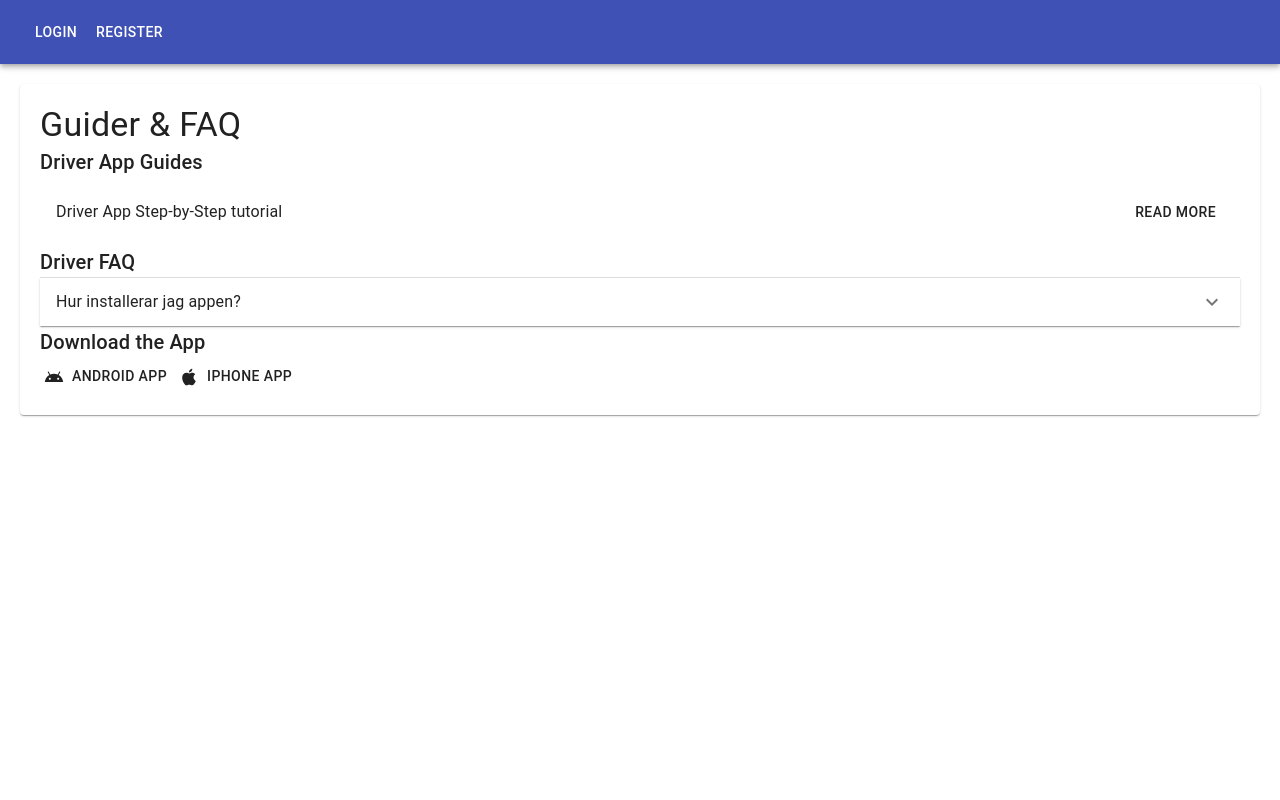
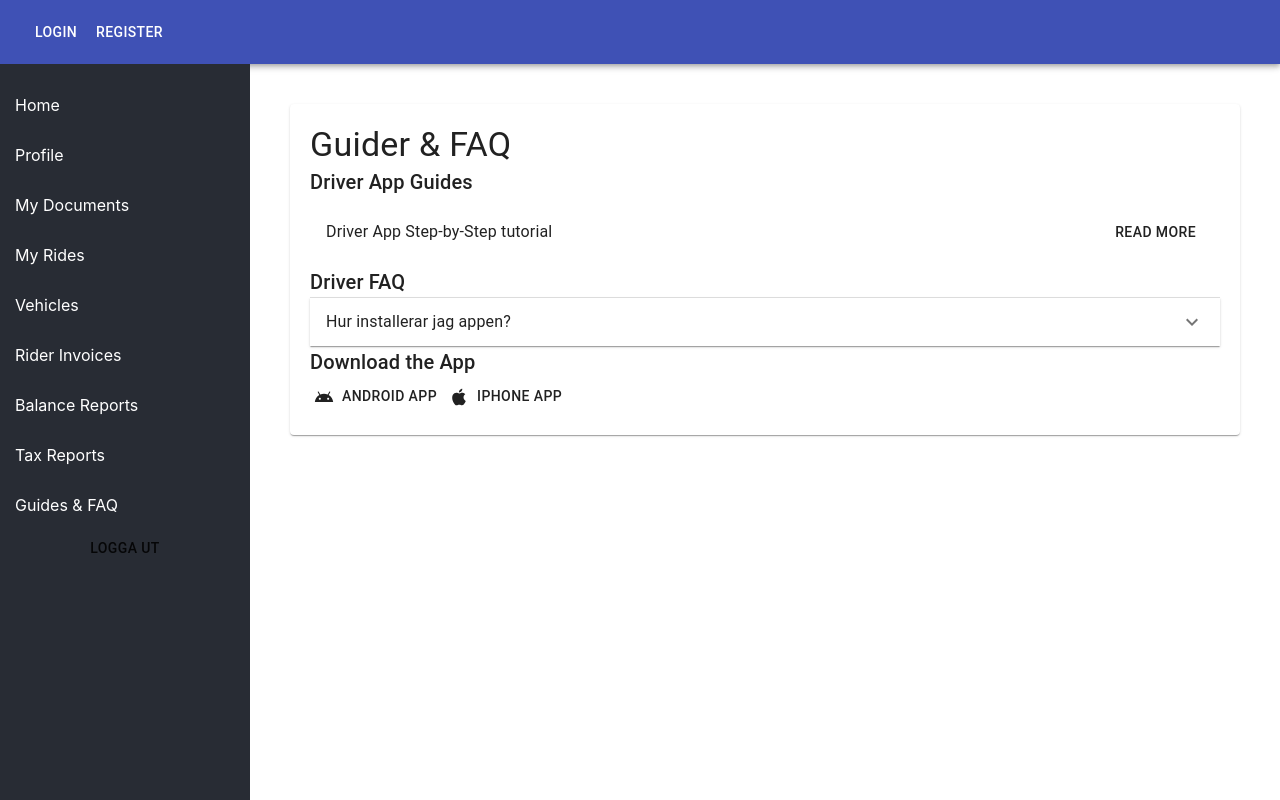
Before and after one commit to muza97/Go-Taxi-Driver.app, a React (Create React App) app in the folder go-taxi-driver.web/: page /guide in a window 1280 px wide. Built offline with nearby package versions, Linux system fonts and the light colour scheme.

Commit message:
small changes and added a sidebar with all the pages

```diff
--- a/go-taxi-driver.web/src/App.css
+++ b/go-taxi-driver.web/src/App.css
@@ -1,38 +1,66 @@
-.App {
-  text-align: center;
+* {
+  margin: 0;
+  padding: 0;
+  box-sizing: border-box;
 }
 
-.App-logo {
-  height: 40vmin;
-  pointer-events: none;
+.App {
+  display: flex;
+  flex-direction: row;
+  min-height: 100vh;
 }
 
-@media (prefers-reduced-motion: no-preference) {
-  .App-logo {
-    animation: App-logo-spin infinite 20s linear;
-  }
+.AppBar {
+  width: 100%;
+  z-index: 1100;
+  margin-bottom: 0;
 }
 
-.App-header {
-  background-color: #282c34;
-  min-height: 100vh;
+.sidebar {
+  width: 250px;
+  position: fixed;
+  top: 64px;
+  left: 0;
+  bottom: 0;
+  overflow-y: auto;
   display: flex;
   flex-direction: column;
-  align-items: center;
-  justify-content: center;
-  font-size: calc(10px + 2vmin);
-  color: white;
+  height: 100vh;
+  background-color: #282c34;
+  padding-top: 1em;
+  padding-bottom: o;
+  margin-bottom: o;
 }
 
-.App-link {
-  color: #61dafb;
+.sidebar a {
+  color: white;
+  padding: 15px;
+  text-decoration: none;
+  display: block;
 }
 
-@keyframes App-logo-spin {
-  from {
-    transform: rotate(0deg);
-  }
-  to {
-    transform: rotate(360deg);
-  }
+.sidebar a:hover {
+  background-color: #555;
 }
+
+
+.content {
+  margin-left: 250px;
+  padding-top: 5px;
+  width: calc(100% - 250px);
+  padding: 20px;
+  overflow-y: auto;
+  position: relative;
+}
+
+
+.App-logo, .App-header, .App-link {
+  display: none;
+}
+
+.logout-button-container {
+  position: absolute;
+  bottom: 0;
+  width: 100%;
+  background-color: #191970; /* Set the background color for the container */
+}
--- a/go-taxi-driver.web/src/App.js
+++ b/go-taxi-driver.web/src/App.js
@@ -1,6 +1,6 @@
 // src/App.js
 import React from 'react';
-import { BrowserRouter as Router, Route, Switch, Link, Routes } from 'react-router-dom';
+import { BrowserRouter as Router, Route, Routes, Link } from 'react-router-dom';
 import Login from './pages/Login.js';
 import Register from './pages/Register';
 import { AppBar, Toolbar, Button } from '@material-ui/core';
@@ -13,6 +13,8 @@ import RiderInvoices from './pages/RiderInvoices.js';
 import BalanceReports from './pages/BalanceReports.js';
 import TaxReports from './pages/TaxReports.js';
 import GuidesFAQ from './pages/GuidesFAQ.js';
+import Sidebar from  "./components/Sidebar.js";
+import './App.css'
 
 const App = () => {
   return (
@@ -23,24 +25,79 @@ const App = () => {
             <Button color="inherit" component={Link} to="/register">Register</Button>
           </Toolbar>
         </AppBar>
+        <div className="app">
+          <Sidebar />
+          <div className="content">
             <Routes>
-        <Route path="/login" element={<Login/>} />
-        <Route path="/register" element= {<Register/>} />
-        <Route path="/" element={() => <div>Home</div>} />
-        <Route path="/landing" element={<Landing/>} />
-        <Route path="/profile" element={<Profile/>} />
-        <Route path="/document" element={<MyDocuments/>} />
-        <Route path="/rides" element={<MyRides/>} />
-        <Route path="/vehicles" element={<Vehicles/>} />
-        <Route path="/riderinvoice" element={<RiderInvoices/>} />
-        <Route path="/balance" element={<BalanceReports/>} />
-        <Route path="/tax" element={<TaxReports/>} />
-        <Route path="/guide" element={<GuidesFAQ/>} />
-
-
+              <Route path="/login" element={<Login />} />
+              <Route path="/register" element={<Register />} />
+              <Route path="/" element={<div>Home</div>} />
+              <Route path="/landing" element={<Landing />} />
+              <Route path="/profile" element={<Profile />} />
+              <Route path="/document" element={<MyDocuments />} />
+              <Route path="/rides" element={<MyRides />} />
+              <Route path="/vehicles" element={<Vehicles />} />
+              <Route path="/riderinvoice" element={<RiderInvoices />} />
+              <Route path="/balance" element={<BalanceReports />} />
+              <Route path="/tax" element={<TaxReports />} />
+              <Route path="/guide" element={<GuidesFAQ />} />
               </Routes>
+        </div>
+      </div>
     </Router>
   );
 };
 
+
 export default App;
+
+
+
+
+// // src/App.js
+// import React from 'react';
+// import { BrowserRouter as Router, Route, Switch, Link, Routes } from 'react-router-dom';
+// import Login from './pages/Login.js';
+// import Register from './pages/Register';
+// import { AppBar, Toolbar, Button } from '@material-ui/core';
+// import Landing from './pages/LandingPage.js';
+// import Profile from './pages/Profile.js';
+// import MyDocuments from './pages/MyDocuments.js';
+// import MyRides from './pages/MyRides.js';
+// import Vehicles from './pages/Vehicles.js';
+// import RiderInvoices from './pages/RiderInvoices.js';
+// import BalanceReports from './pages/BalanceReports.js';
+// import TaxReports from './pages/TaxReports.js';
+// import GuidesFAQ from './pages/GuidesFAQ.js';
+// import Sidebar from './components/sidebar.js';
+
+// const App = () => {
+//   return (
+//     <Router>
+//       <AppBar position="static">
+//         <Toolbar>
+//           <Button color="inherit" component={Link} to="/login">Login</Button>
+//           <Button color="inherit" component={Link} to="/register">Register</Button>
+//         </Toolbar>
+//       </AppBar>
+//       <Routes>
+//         <Route path="/login" element={<Login/>} />
+//         <Route path="/register" element= {<Register/>} />
+//         <Route path="/" element={() => <div>Home</div>} />
+//         <Route path="/landing" element={<Landing/>} />
+//         <Route path="/profile" element={<Profile/>} />
+//         <Route path="/document" element={<MyDocuments/>} />
+//         <Route path="/rides" element={<MyRides/>} />
+//         <Route path="/vehicles" element={<Vehicles/>} />
+//         <Route path="/riderinvoice" element={<RiderInvoices/>} />
+//         <Route path="/balance" element={<BalanceReports/>} />
+//         <Route path="/tax" element={<TaxReports/>} />
+//         <Route path="/guide" element={<GuidesFAQ/>} />
+
+
+//       </Routes>
+//     </Router>
+//   );
+// };
+
+// export default App;
--- a/go-taxi-driver.web/src/components/LogoutButton.js
+++ b/go-taxi-driver.web/src/components/LogoutButton.js
@@ -15,7 +15,7 @@ const LogoutButton = () => {
     };
 
     return (
-        <Button color="inherit" onClick={handleLogout}>
+        <Button className="logoutButton" onClick={handleLogout}>
             Logga ut
         </Button>
     );
--- /dev/null
+++ b/go-taxi-driver.web/src/components/Sidebar.js
@@ -0,0 +1,22 @@
+import React from 'react';
+import { Link } from 'react-router-dom';
+import LogoutButton from './LogoutButton';
+
+const Sidebar = () => {
+  return (
+    <div className="sidebar">
+      <Link to="/landing">Home</Link>
+      <Link to="/profile">Profile</Link>
+      <Link to="/document">My Documents</Link>
+      <Link to="/rides">My Rides</Link>
+      <Link to="/vehicles">Vehicles</Link>
+      <Link to="/riderinvoice">Rider Invoices</Link>
+      <Link to="/balance">Balance Reports</Link>
+      <Link to="/tax">Tax Reports</Link>
+      <Link to="/guide">Guides & FAQ</Link>
+      <LogoutButton />
+    </div>
+  );
+};
+
+export default Sidebar;
```
Also changed, not shown: 1 other file (tests, documents, lock files or other folders). Lines whose indentation alone changed are shown as unchanged.
